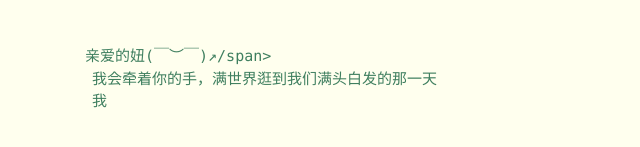
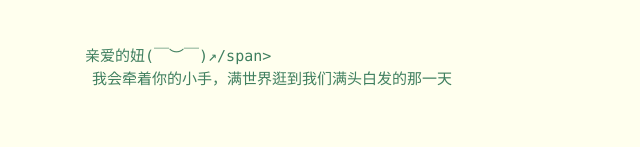
Before and after one commit to sunhuijie/sunhuijie.github.com, a plain HTML site: page index.html in a window 1280 px wide. Shown: the part 155-302 px from the top of the page, without its empty margins (0-640 px from the left). Drawn offline with Linux system fonts and the light colour scheme.

Commit message:
Update index.html

```diff
--- a/index.html
+++ b/index.html
@@ -20,7 +20,7 @@
 		<div id="content">
 			<div id="code">
 				<span class="comments">亲爱的妞(￣︶￣)↗/span><br />
-				<span class="space"/><span class="comments">我会牵着你的手，满世界逛到我们满头白发的那一天</span><br />
+				<span class="space"/><span class="comments">我会牵着你的小手，满世界逛到我们满头白发的那一天</span><br />
 				<span class="space"/><span class="comments">我会守护你生命里的珍贵，陪着你一路精彩的折腾下去。</span><br />
 				<span class="space"/><span class="comments">你的幸福快乐，就是我一生的动力。</span><br />
 				<span class="space"/>我会每一天带着笑脸，和你和小吵说早安，<br />
```
